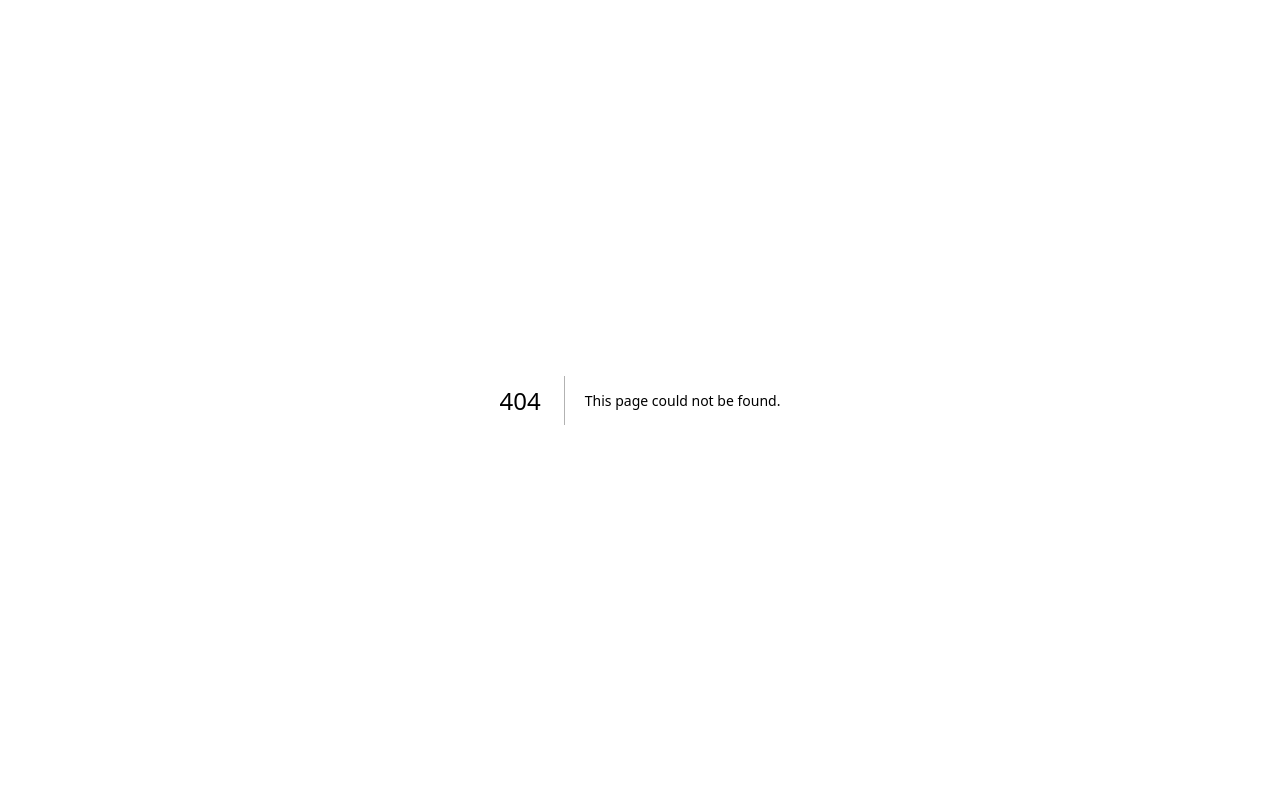
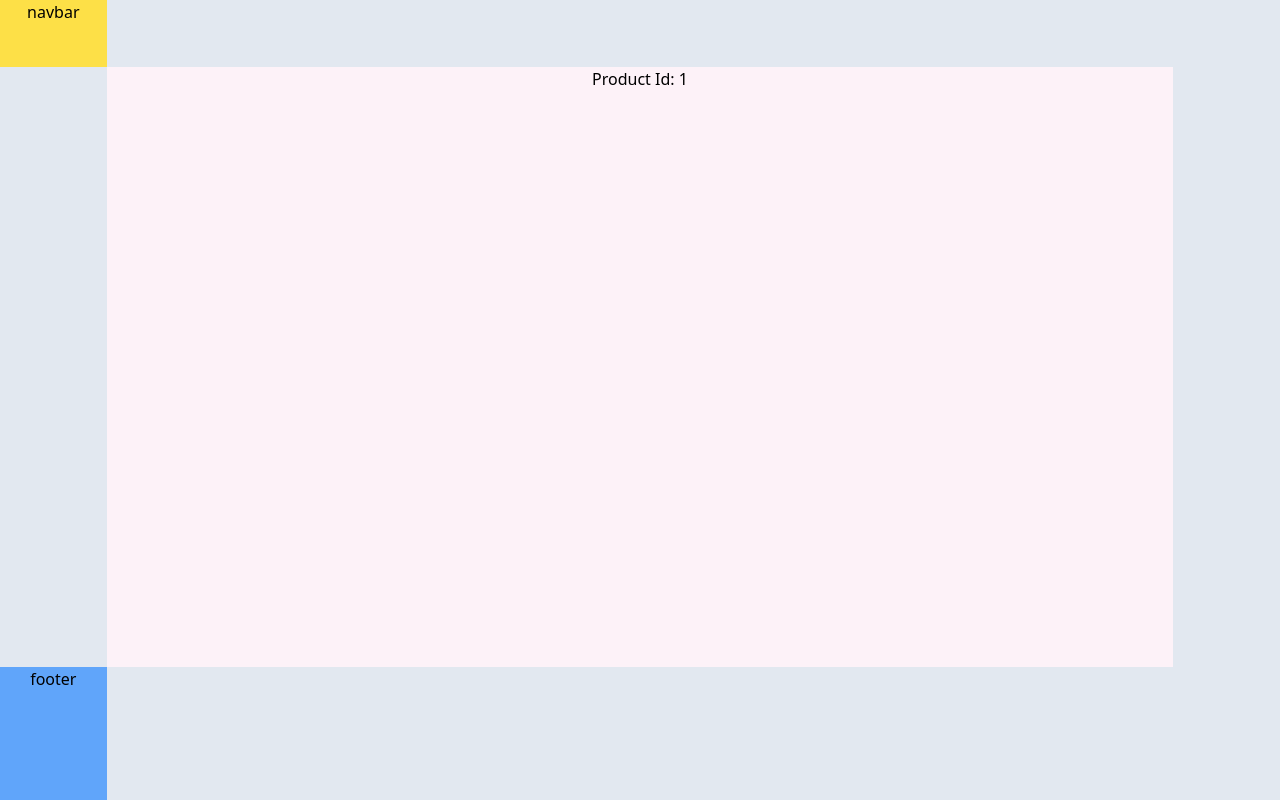
Before and after one commit to parthnariya/e-commerce-next, a Next.js app: page /product/1 in a window 1280 px wide. Before the commit this address had no page. Built offline with nearby package versions, Linux system fonts and the light colour scheme.

Commit message:
layout added

```diff
--- /dev/null
+++ b/src/app/globals.css
@@ -0,0 +1,3 @@
+@tailwind base;
+@tailwind components;
+@tailwind utilities;
--- a/src/app/layout.tsx
+++ b/src/app/layout.tsx
@@ -1,16 +1,27 @@
+import "./globals.css";
 export const metadata = {
-  title: 'Next.js',
-  description: 'Generated by Next.js',
-}
+  title: "Next.js",
+  description: "Generated by Next.js",
+};
 
 export default function RootLayout({
   children,
 }: {
-  children: React.ReactNode
+  children: React.ReactNode;
 }) {
   return (
     <html lang="en">
-      <body>{children}</body>
+      <body className="grid grid-cols-12 grid-rows-12 bg-slate-200 h-screen w-full text-center">
+        <header className="row-start-1 row-end-2 bg-yellow-300 w-full">
+          <nav>navbar</nav>
+        </header>
+        <main className="row-start-2 row-end-11 bg-pink-50 w-fulls col-start-2 col-end-12">
+          {children}
+        </main>
+        <footer className="row-start-11 row-end-13 bg-blue-400 w-full">
+          <div>footer</div>
+        </footer>
+      </body>
     </html>
-  )
+  );
 }
--- /dev/null
+++ b/src/app/not-found.tsx
@@ -0,0 +1,5 @@
+function NotFound() {
+  return <div>Page NotFound</div>;
+}
+
+export default NotFound;
--- /dev/null
+++ b/src/app/product/[productId]/not-found.tsx
@@ -0,0 +1,7 @@
+import React from "react";
+
+function NotFound() {
+  return <div>Product NotFound</div>;
+}
+
+export default NotFound;
--- /dev/null
+++ b/src/app/product/[productId]/page.tsx
@@ -0,0 +1,12 @@
+import { notFound } from "next/navigation";
+type ProductDescriptionPropType = {
+  params: { productId: string };
+};
+function ProductDescription({ params }: ProductDescriptionPropType) {
+  if (+params.productId > 200) {
+    notFound();
+  }
+  return <div>Product Id: {params.productId}</div>;
+}
+
+export default ProductDescription;
--- a/src/app/product/page.tsx
+++ /dev/null
@@ -1,5 +0,0 @@
-function Product() {
-  return <div>Product</div>;
-}
-
-export default Product;
--- /dev/null
+++ b/src/components/Navbar.tsx
@@ -0,0 +1,10 @@
+
+const Navbar = () => {
+  return (
+    <nav>
+        <div></div>
+    </nav>
+  )
+}
+
+export default Navbar
--- /dev/null
+++ b/src/components/Product.tsx
@@ -0,0 +1,26 @@
+import Image from "next/image";
+
+type ProductPropsType = {
+  id: string;
+  title: string;
+  price: string;
+  image: string;
+};
+const Product = (props: ProductPropsType) => {
+  return (
+    <div className="flex">
+      <figure>
+        <Image src={props.image} alt={props.title} />
+        <figcaption>
+          <p>{props.title}</p>
+          <div>
+            <label>{props.price}</label>
+            <button>Add to Cart</button>
+          </div>
+        </figcaption>
+      </figure>
+    </div>
+  );
+};
+
+export default Product;
```
